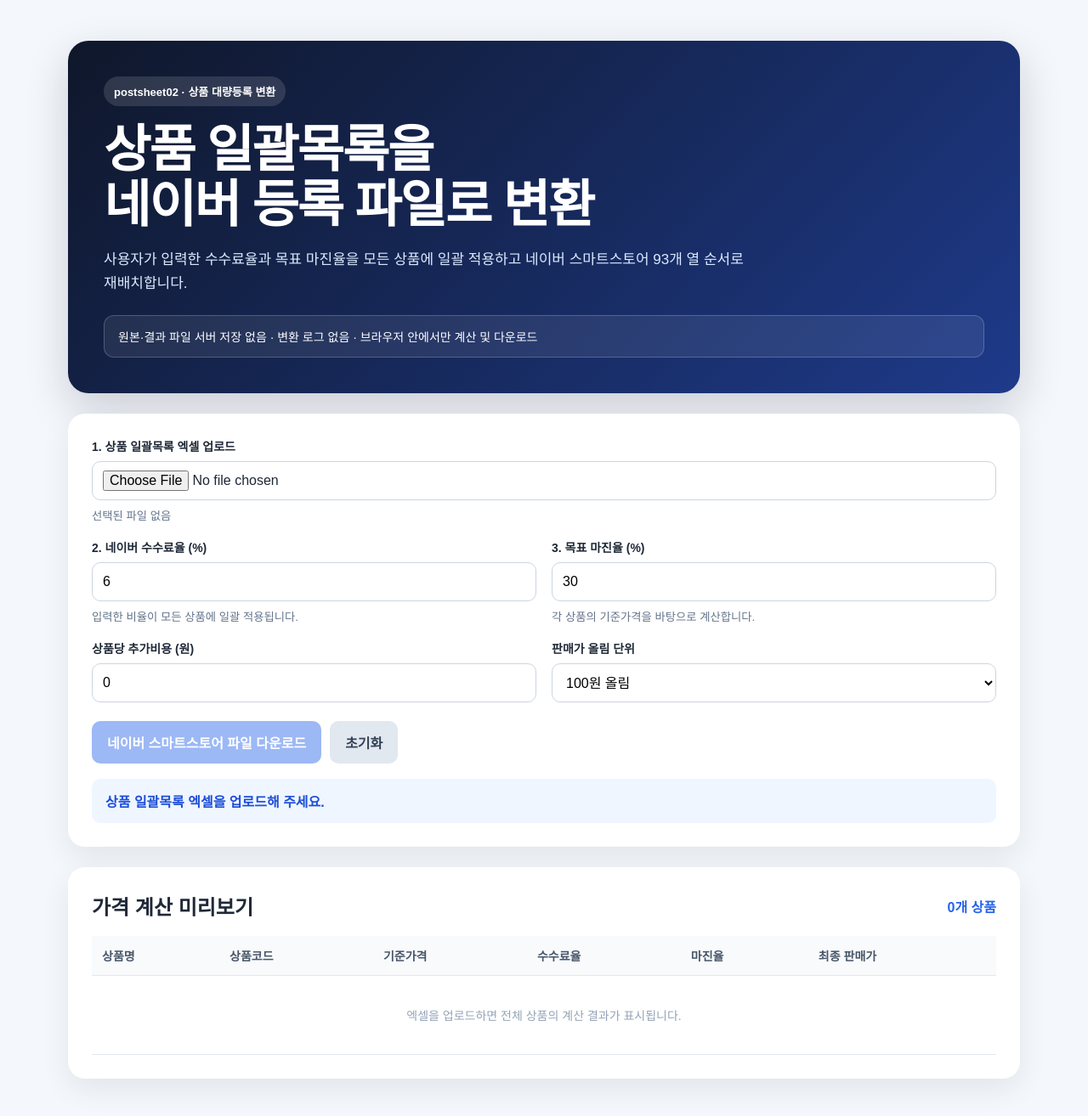
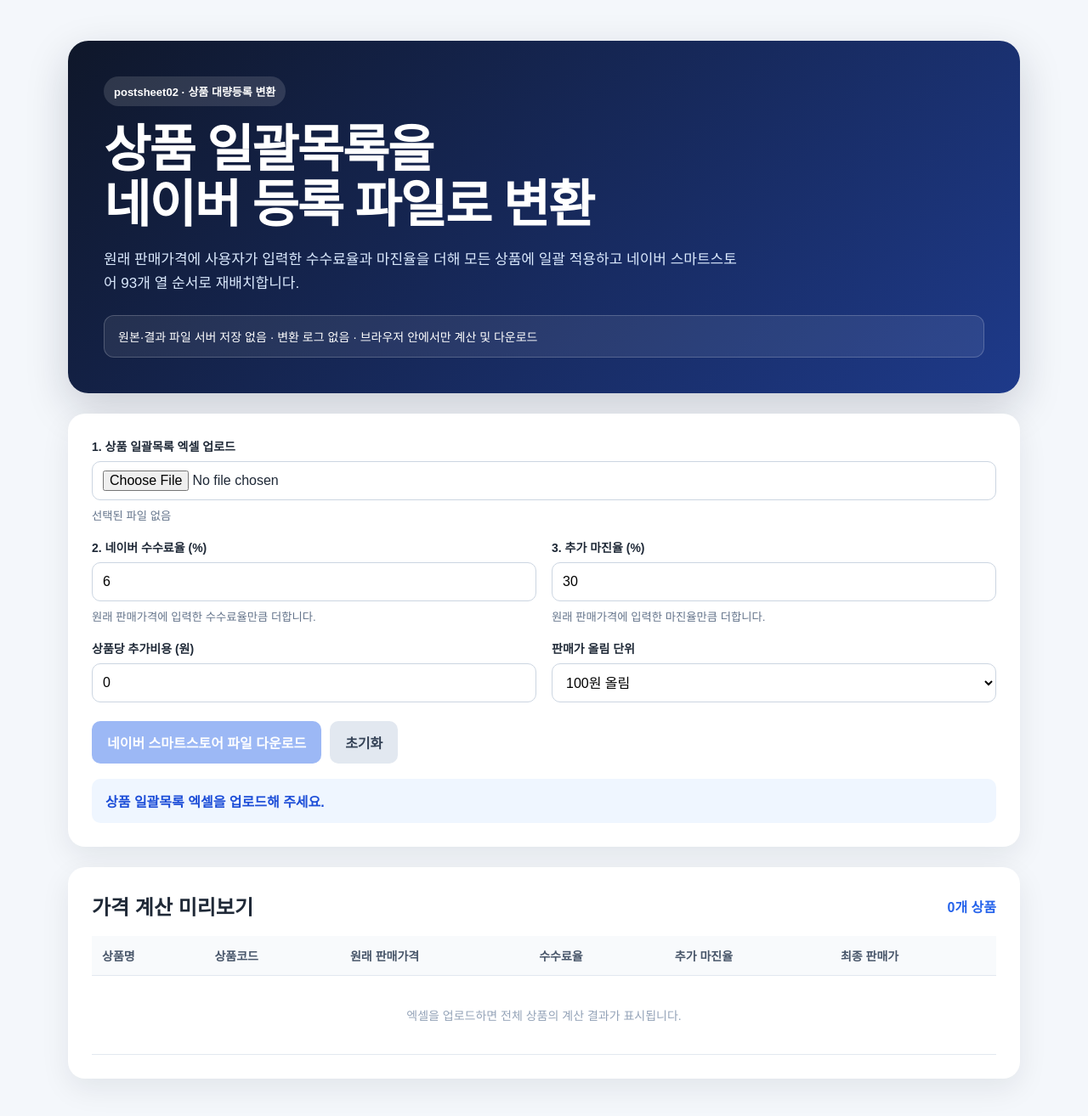
Before and after one commit to parangcubeme/postsheet02, a Next.js app: page / in a window 1280 px wide. Shown: the top 1314 px of the page at 85% size. Built offline with nearby package versions, Linux system fonts and the light colour scheme.

Commit message:
Fix sale price calculation to add margin and fee to original price

```diff
--- a/app/page.tsx
+++ b/app/page.tsx
@@ -25,7 +25,7 @@ type Product = {
 const aliases = {
   productName: ["상품명", "제품명", "상품이름", "품명"],
   sellerCode: ["판매자 상품코드", "판매자상품코드", "상품코드", "자체상품코드", "관리코드", "품목코드"],
-  basePrice: ["공급가", "원가", "매입가", "공급가격", "기준가격", "판매가", "상품가격"],
+  basePrice: ["판매가", "상품가격", "판매가격", "기준가격", "공급가", "원가", "매입가", "공급가격"],
   stock: ["재고수량", "재고", "수량"],
   optionName: ["옵션명", "옵션항목", "옵션"],
   optionValue: ["옵션값", "옵션내용", "선택옵션"],
@@ -74,9 +74,8 @@ function pick(row: Row, names: string[]) {
 }
 
 function calculatePrice(basePrice: number, feeRate: number, marginRate: number, extraCost: number, roundUnit: number) {
-  const denominator = 1 - feeRate / 100 - marginRate / 100;
-  if (basePrice <= 0 || denominator <= 0) return 0;
-  const raw = (basePrice + extraCost) / denominator;
+  if (basePrice <= 0) return 0;
+  const raw = (basePrice + extraCost) * (1 + marginRate / 100 + feeRate / 100);
   return Math.ceil(raw / roundUnit) * roundUnit;
 }
 
@@ -163,7 +162,7 @@ export default function Home() {
       const sheet = workbook.Sheets[workbook.SheetNames[0]];
       const rows = XLSX.utils.sheet_to_json<Row>(sheet, { defval: "" });
       setSourceRows(rows);
-      setStatus(`${rows.length}행을 읽었습니다. 수수료율과 마진율을 바꾸면 전체 상품 가격이 자동 재계산됩니다.`);
+      setStatus(`${rows.length}행을 읽었습니다. 수수료율과 마진율을 바꾸면 원래 판매가격에 더해져 전체 상품 가격이 자동 재계산됩니다.`);
     } catch {
       setSourceRows([]);
       setStatus("파일을 읽지 못했습니다. xlsx, xls 또는 csv 파일인지 확인해 주세요.");
@@ -182,14 +181,14 @@ export default function Home() {
     XLSX.writeFile(workbook, `postsheet02_네이버스마트스토어_${new Date().toISOString().slice(0, 10)}.xlsx`);
   }
 
-  const invalidRates = feeRate < 0 || marginRate < 0 || feeRate + marginRate >= 100;
+  const invalidRates = feeRate < 0 || marginRate < 0;
 
   return (
     <main className="container">
       <section className="hero">
         <span className="badge">postsheet02 · 상품 대량등록 변환</span>
         <h1>상품 일괄목록을<br />네이버 등록 파일로 변환</h1>
-        <p>사용자가 입력한 수수료율과 목표 마진율을 모든 상품에 일괄 적용하고 네이버 스마트스토어 93개 열 순서로 재배치합니다.</p>
+        <p>원래 판매가격에 사용자가 입력한 수수료율과 마진율을 더해 모든 상품에 일괄 적용하고 네이버 스마트스토어 93개 열 순서로 재배치합니다.</p>
         <div className="privacy">원본·결과 파일 서버 저장 없음 · 변환 로그 없음 · 브라우저 안에서만 계산 및 다운로드</div>
       </section>
 
@@ -202,13 +201,13 @@ export default function Home() {
 
         <div className="field">
           <label>2. 네이버 수수료율 (%)</label>
-          <input min={0} max={99} step={0.1} type="number" value={feeRate} onChange={(e) => setFeeRate(Number(e.target.value))} />
-          <small>입력한 비율이 모든 상품에 일괄 적용됩니다.</small>
+          <input min={0} step={0.1} type="number" value={feeRate} onChange={(e) => setFeeRate(Number(e.target.value))} />
+          <small>원래 판매가격에 입력한 수수료율만큼 더합니다.</small>
         </div>
         <div className="field">
-          <label>3. 목표 마진율 (%)</label>
-          <input min={0} max={99} step={0.1} type="number" value={marginRate} onChange={(e) => setMarginRate(Number(e.target.value))} />
-          <small>각 상품의 기준가격을 바탕으로 계산합니다.</small>
+          <label>3. 추가 마진율 (%)</label>
+          <input min={0} step={0.1} type="number" value={marginRate} onChange={(e) => setMarginRate(Number(e.target.value))} />
+          <small>원래 판매가격에 입력한 마진율만큼 더합니다.</small>
         </div>
         <div className="field">
           <label>상품당 추가비용 (원)</label>
@@ -224,7 +223,7 @@ export default function Home() {
           </select>
         </div>
 
-        {invalidRates && <div className="status full">수수료율과 마진율의 합은 100%보다 작아야 합니다.</div>}
+        {invalidRates && <div className="status full">수수료율과 마진율은 0 이상이어야 합니다.</div>}
 
         <div className="actions full">
           <button onClick={downloadNaver} disabled={!products.length || invalidRates}>네이버 스마트스토어 파일 다운로드</button>
@@ -240,7 +239,7 @@ export default function Home() {
         </div>
         <div className="tableWrap">
           <table>
-            <thead><tr><th>상품명</th><th>상품코드</th><th>기준가격</th><th>수수료율</th><th>마진율</th><th>최종 판매가</th></tr></thead>
+            <thead><tr><th>상품명</th><th>상품코드</th><th>원래 판매가격</th><th>수수료율</th><th>추가 마진율</th><th>최종 판매가</th></tr></thead>
             <tbody>
               {products.slice(0, 30).map((p, i) => (
                 <tr key={`${p.sellerCode}-${i}`}><td>{p.productName}</td><td>{p.sellerCode}</td><td>{p.basePrice.toLocaleString()}</td><td>{feeRate}%</td><td>{marginRate}%</td><td>{p.salePrice.toLocaleString()}</td></tr>
```
